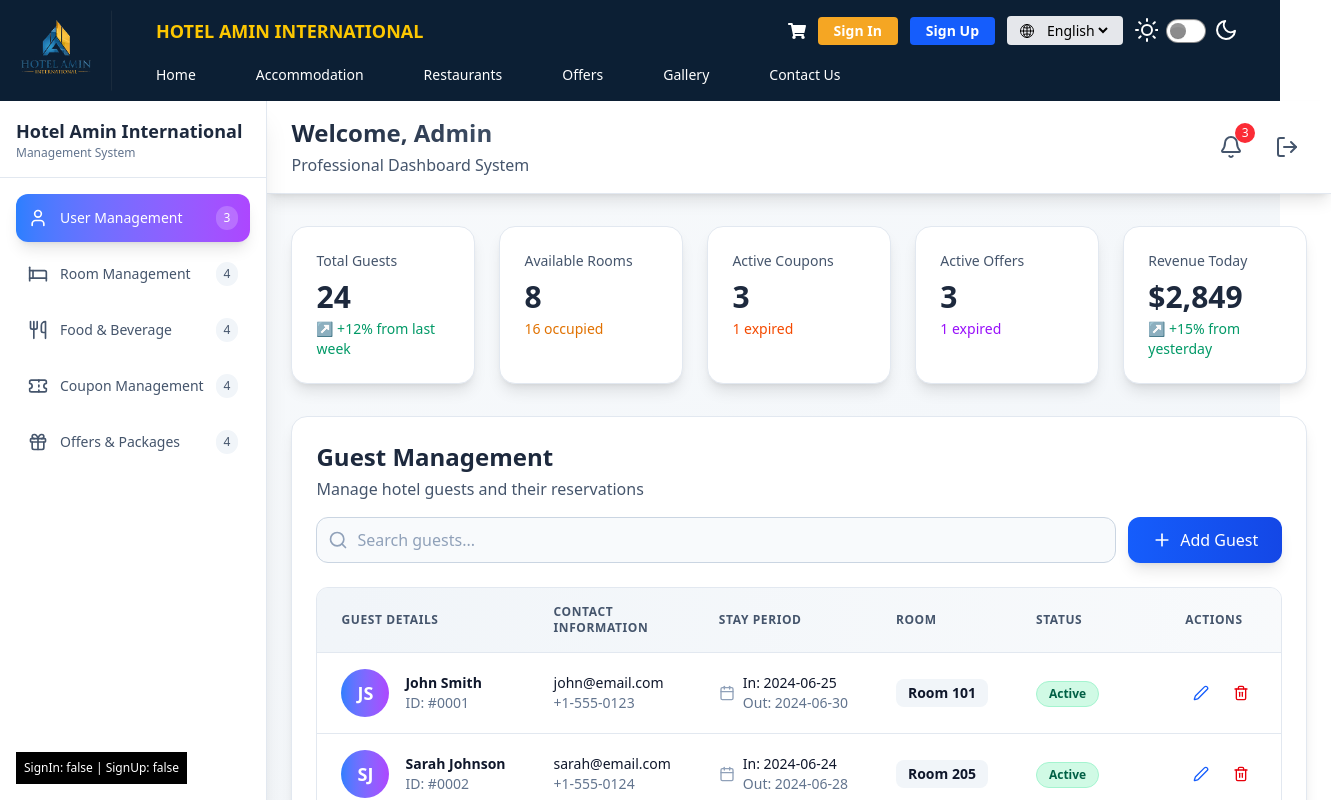
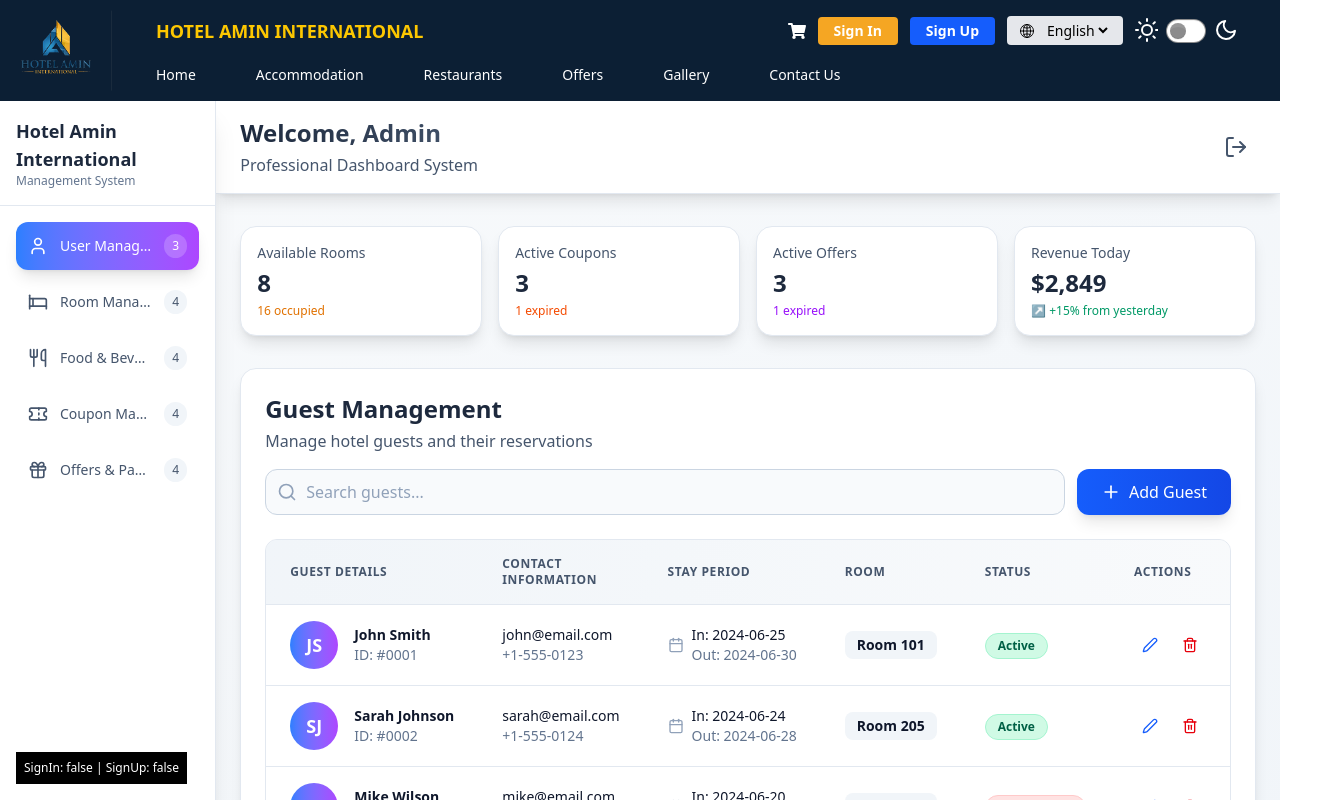
Before and after one commit to EtherSphere01/Hotel-Amin-International, a Next.js app in the folder hotel-amin-client/: page /dashboard in a window 1280 px wide. Shown: the top 800 px of the page, 1331 px wide, since content can reach past the window. Built offline with nearby package versions, Linux system fonts and the light colour scheme.

Commit message:
admin dashboard update

```diff
--- a/hotel-amin-client/src/app/(admin)/dashboard/page.tsx
+++ b/hotel-amin-client/src/app/(admin)/dashboard/page.tsx
@@ -112,7 +112,7 @@ const App = () => {
   ];
 
   return (
-    <div className="min-h-screen bg-gradient-to-br from-slate-50 to-slate-100 flex flex-col lg:flex-row">
+    <div className="min-h-screen bg-gradient-to-br from-slate-50 to-slate-100 flex flex-col lg:flex-row overflow-hidden">
       {/* Mobile Overlay */}
       {sidebarOpen && (
         <div
@@ -124,7 +124,7 @@ const App = () => {
       {/* Sidebar */}
       <div className={`${
         sidebarOpen ? 'translate-x-0' : '-translate-x-full'
-      } lg:translate-x-0 fixed lg:relative z-50 lg:z-auto w-64 lg:w-68 transition-transform duration-300 bg-white shadow-xl border-r border-slate-200 flex flex-col h-full lg:h-auto`}>
+      } lg:translate-x-0 fixed lg:relative z-50 lg:z-auto w-64 lg:w-68 transition-transform duration-300 bg-white shadow-xl border-r border-slate-200 flex flex-col h-full lg:h-auto overflow-hidden`}>
         {/* Sidebar Header */}
         <div className="p-4 border-b border-slate-200">
           <div className="flex items-center justify-between">
@@ -171,14 +171,6 @@ const App = () => {
           ))}
         </nav>
 
-        {/* Sidebar Footer */}
-        <div className="p-4 border-t border-slate-200">
-          <div className="flex space-x-12">
-            <button className="p-2 text-slate-600 hover:text-slate-800 hover:bg-slate-100 rounded-lg transition-colors">
-              <Settings className="w-5 h-5" />
-            </button>
-          </div>
-        </div>
       </div>
 
       {/* Main Content */}
@@ -202,10 +194,6 @@ const App = () => {
                 </div>
               </div>
               <div className="flex items-center space-x-2 lg:space-x-4">
-                <button className="relative p-2 text-slate-600 hover:text-slate-800 hover:bg-slate-100 rounded-lg transition-colors">
-                  <Bell className="w-5 h-5 lg:w-6 lg:h-6" />
-                  <span className="absolute -top-1 -right-1 bg-red-500 text-white text-xs rounded-full w-4 h-4 lg:w-5 lg:h-5 flex items-center justify-center">3</span>
-                </button>
                 <button className="p-2 text-slate-600 hover:text-slate-800 hover:bg-slate-100 rounded-lg transition-colors hidden sm:block">
                   <LogOut className="w-5 h-5 lg:w-6 lg:h-6" />
                 </button>
@@ -216,53 +204,43 @@ const App = () => {
 
         {/* Stats Cards */}
         <div className="px-4 lg:px-6 py-4 lg:py-8">
-          <div className="grid grid-cols-1 sm:grid-cols-2 lg:grid-cols-5 gap-4 lg:gap-6 mb-6 lg:mb-8">
-            <div className="bg-white rounded-2xl shadow-lg p-4 lg:p-6 border border-slate-200 hover:shadow-xl transition-shadow">
+          <div className="grid grid-cols-1 sm:grid-cols-2 xl:grid-cols-4 gap-4 lg:gap-4 mb-6 lg:mb-8">
+            <div className="bg-white rounded-2xl shadow-lg p-3 lg:p-4 border border-slate-200 hover:shadow-xl transition-shadow">
               <div className="flex items-center justify-between">
                 <div>
-                  <p className="text-slate-600 text-sm font-medium">Total Guests</p>
-                  <p className="text-2xl lg:text-3xl font-bold text-slate-800 mt-2">24</p>
-                  <p className="text-emerald-600 text-sm mt-1">↗ +12% from last week</p>
+                  <p className="text-slate-600 text-xs lg:text-sm font-medium">Available Rooms</p>
+                  <p className="text-xl lg:text-2xl font-bold text-slate-800 mt-1">8</p>
+                  <p className="text-amber-600 text-xs mt-1">16 occupied</p>
                 </div>
               </div>
             </div>
 
-            <div className="bg-white rounded-2xl shadow-lg p-4 lg:p-6 border border-slate-200 hover:shadow-xl transition-shadow">
+            <div className="bg-white rounded-2xl shadow-lg p-3 lg:p-4 border border-slate-200 hover:shadow-xl transition-shadow">
               <div className="flex items-center justify-between">
                 <div>
-                  <p className="text-slate-600 text-sm font-medium">Available Rooms</p>
-                  <p className="text-2xl lg:text-3xl font-bold text-slate-800 mt-2">8</p>
-                  <p className="text-amber-600 text-sm mt-1">16 occupied</p>
+                  <p className="text-slate-600 text-xs lg:text-sm font-medium">Active Coupons</p>
+                  <p className="text-xl lg:text-2xl font-bold text-slate-800 mt-1">{coupons.filter(c => c.status === 'active').length}</p>
+                  <p className="text-orange-600 text-xs mt-1">{coupons.filter(c => c.status === 'expired').length} expired</p>
                 </div>
               </div>
             </div>
 
-            <div className="bg-white rounded-2xl shadow-lg p-4 lg:p-6 border border-slate-200 hover:shadow-xl transition-shadow">
+            <div className="bg-white rounded-2xl shadow-lg p-3 lg:p-4 border border-slate-200 hover:shadow-xl transition-shadow">
               <div className="flex items-center justify-between">
                 <div>
-                  <p className="text-slate-600 text-sm font-medium">Active Coupons</p>
-                  <p className="text-2xl lg:text-3xl font-bold text-slate-800 mt-2">{coupons.filter(c => c.status === 'active').length}</p>
-                  <p className="text-orange-600 text-sm mt-1">{coupons.filter(c => c.status === 'expired').length} expired</p>
+                  <p className="text-slate-600 text-xs lg:text-sm font-medium">Active Offers</p>
+                  <p className="text-xl lg:text-2xl font-bold text-slate-800 mt-1">{offers.filter(o => o.status === 'active').length}</p>
+                  <p className="text-purple-600 text-xs mt-1">{offers.filter(o => o.status === 'expired').length} expired</p>
                 </div>
               </div>
             </div>
 
-            <div className="bg-white rounded-2xl shadow-lg p-4 lg:p-6 border border-slate-200 hover:shadow-xl transition-shadow">
+            <div className="bg-white rounded-2xl shadow-lg p-3 lg:p-4 border border-slate-200 hover:shadow-xl transition-shadow">
               <div className="flex items-center justify-between">
                 <div>
-                  <p className="text-slate-600 text-sm font-medium">Active Offers</p>
-                  <p className="text-2xl lg:text-3xl font-bold text-slate-800 mt-2">{offers.filter(o => o.status === 'active').length}</p>
-                  <p className="text-purple-600 text-sm mt-1">{offers.filter(o => o.status === 'expired').length} expired</p>
-                </div>
-              </div>
-            </div>
-
-            <div className="bg-white rounded-2xl shadow-lg p-4 lg:p-6 border border-slate-200 hover:shadow-xl transition-shadow">
-              <div className="flex items-center justify-between">
-                <div>
-                  <p className="text-slate-600 text-sm font-medium">Revenue Today</p>
-                  <p className="text-2xl lg:text-3xl font-bold text-slate-800 mt-2">$2,849</p>
-                  <p className="text-emerald-600 text-sm mt-1">↗ +15% from yesterday</p>
+                  <p className="text-slate-600 text-xs lg:text-sm font-medium">Revenue Today</p>
+                  <p className="text-xl lg:text-2xl font-bold text-slate-800 mt-1">$2,849</p>
+                  <p className="text-emerald-600 text-xs mt-1">↗ +15% from yesterday</p>
                 </div>
               </div>
             </div>
```
